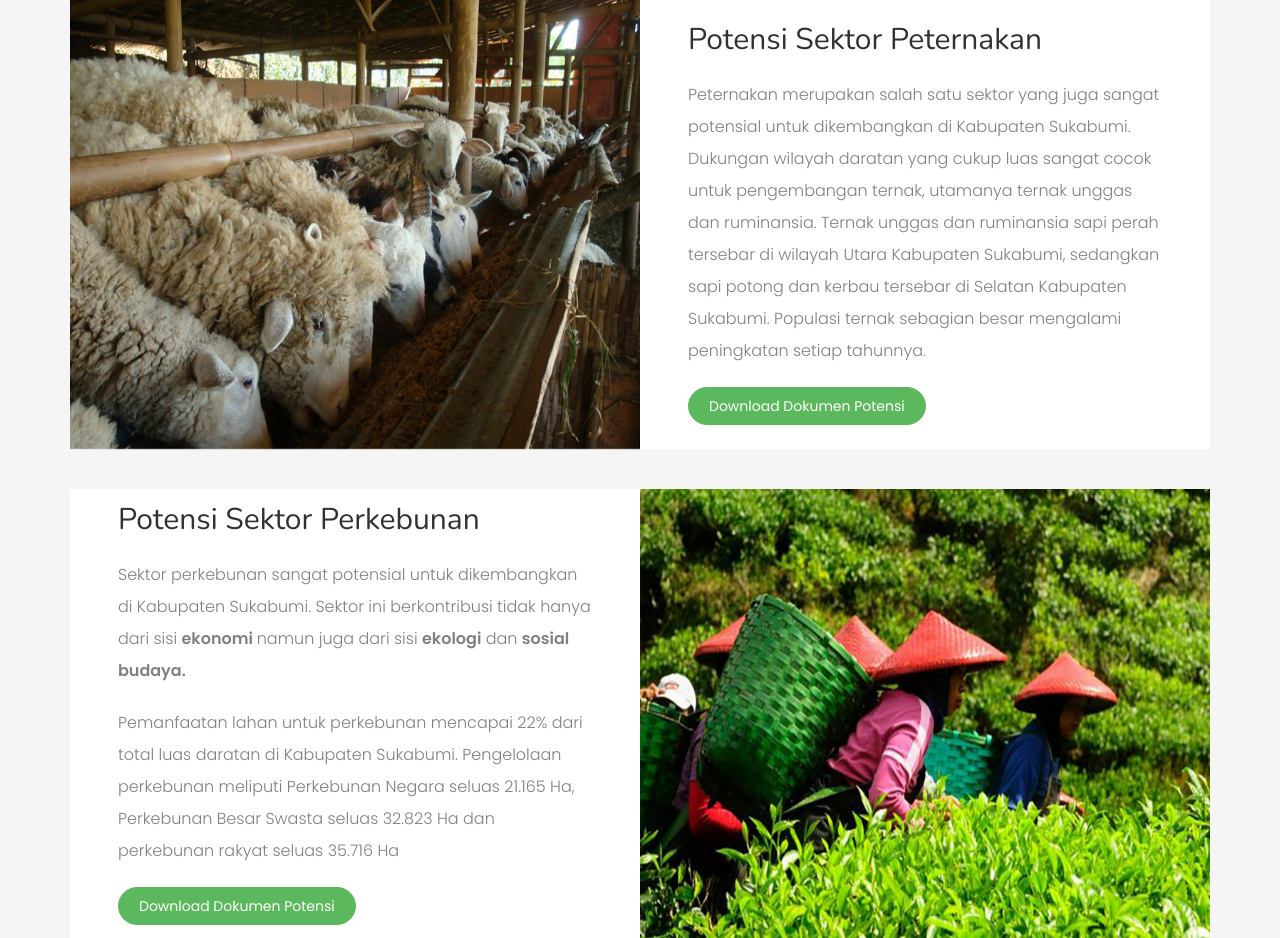
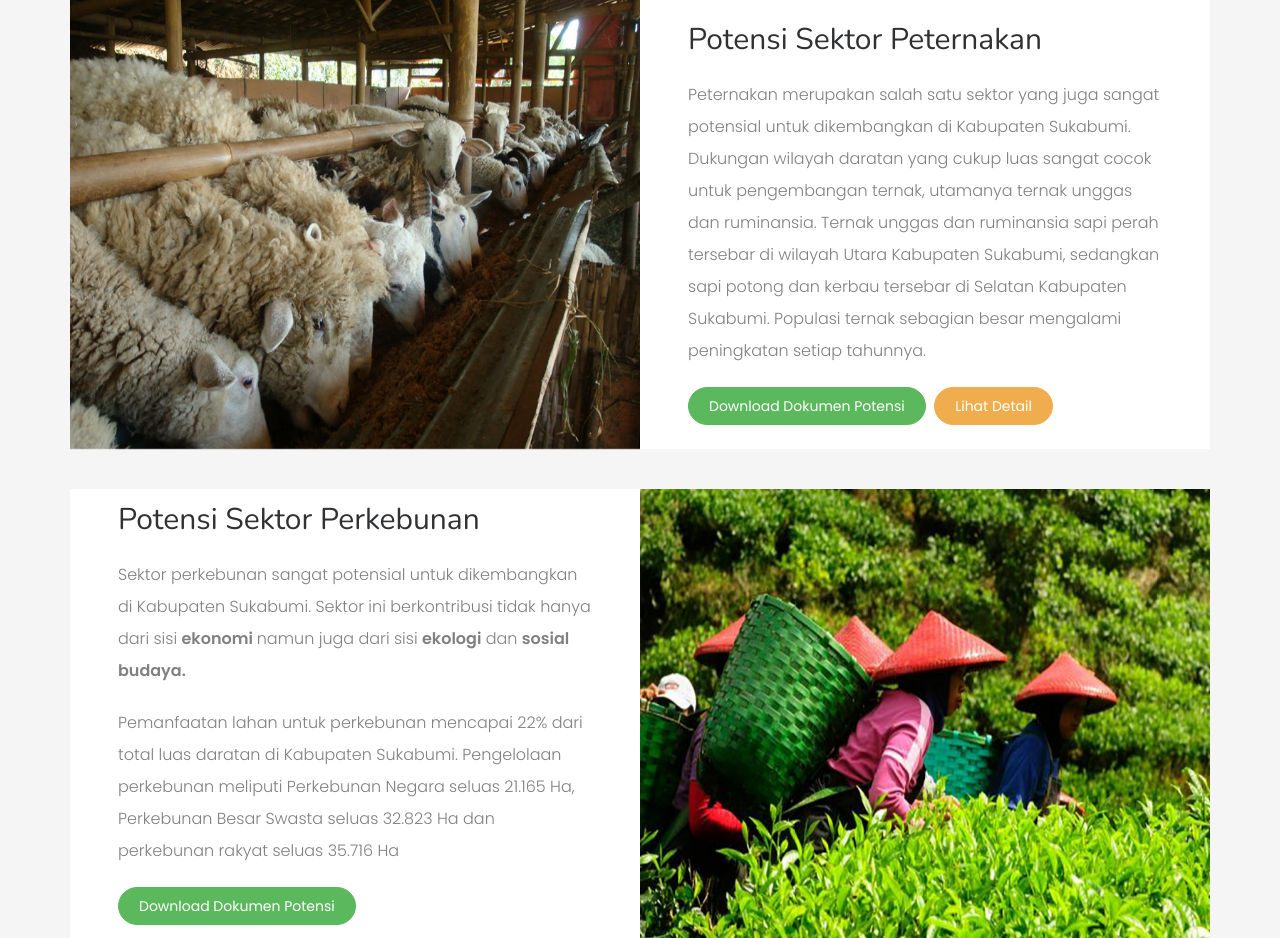
Before and after one commit to kresno/pj, a PHP site: page / in a window 1280 px wide. Shown: the part 4880-5818 px from the top of the page. Run offline with PHP 8.4, Linux system fonts and the light colour scheme; some libraries are stand-ins or nearby versions; some web fonts are replaced.

Commit message:
fix pertanian

```diff
--- a/index.php
+++ b/index.php
@@ -311,6 +311,7 @@
 												<h2><a href="#">Potensi Sektor Peternakan</a></h2>
 												<p>Peternakan merupakan salah satu sektor yang juga sangat potensial untuk dikembangkan di Kabupaten Sukabumi. Dukungan wilayah daratan yang cukup luas sangat cocok untuk pengembangan ternak, utamanya ternak unggas dan ruminansia. Ternak unggas dan ruminansia sapi perah tersebar di wilayah Utara Kabupaten Sukabumi, sedangkan sapi potong dan kerbau tersebar di Selatan Kabupaten Sukabumi. Populasi ternak sebagian besar mengalami peningkatan setiap tahunnya.</p>
 												<a download href="download/peternakan.pdf" class="btn btn-success" download>Download Dokumen Potensi</a>
+												<a href="pertanian.php" class="btn btn-warning">Lihat Detail </a>
 											</div>
 										</div>
 									</div>
```
